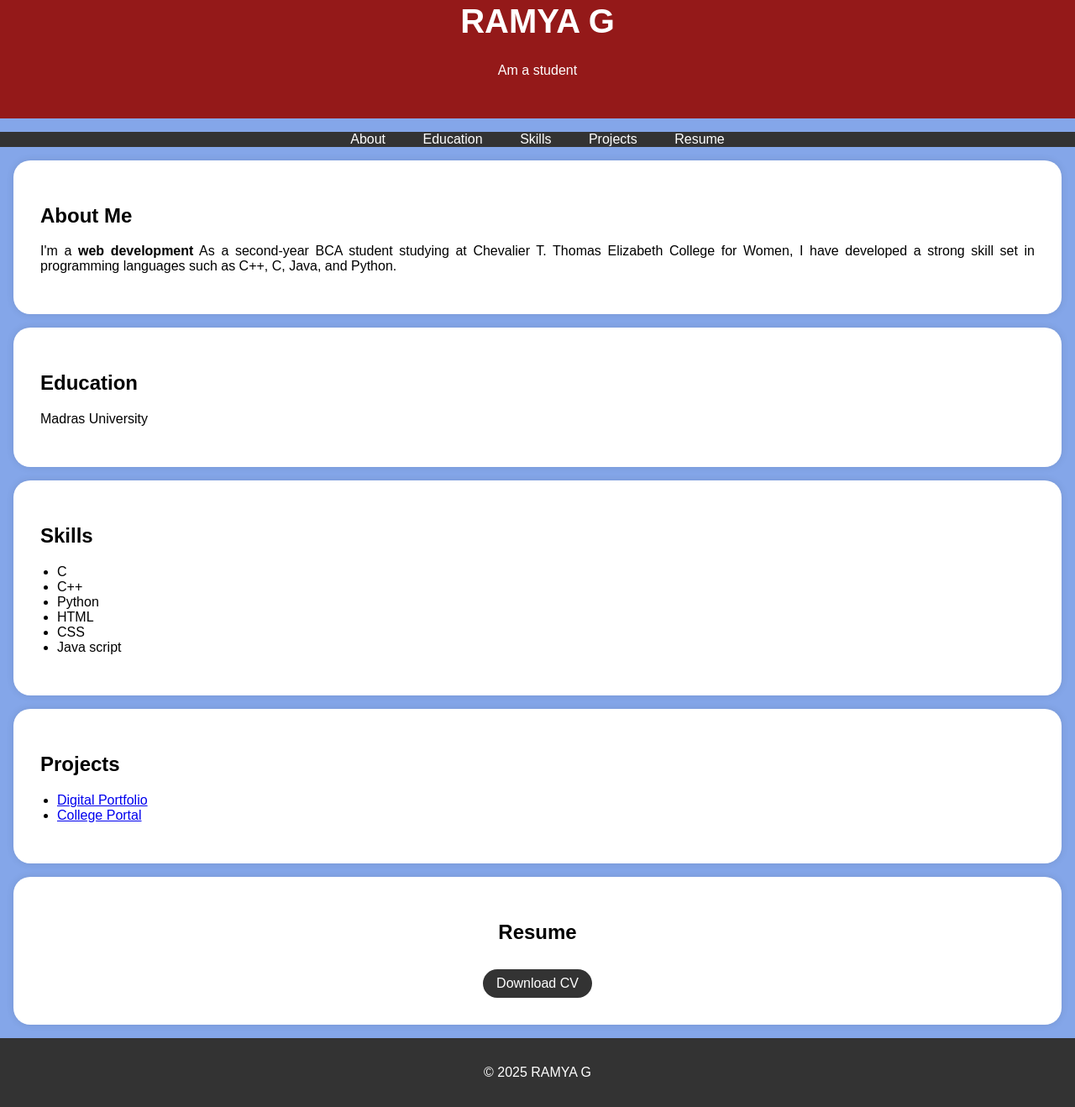
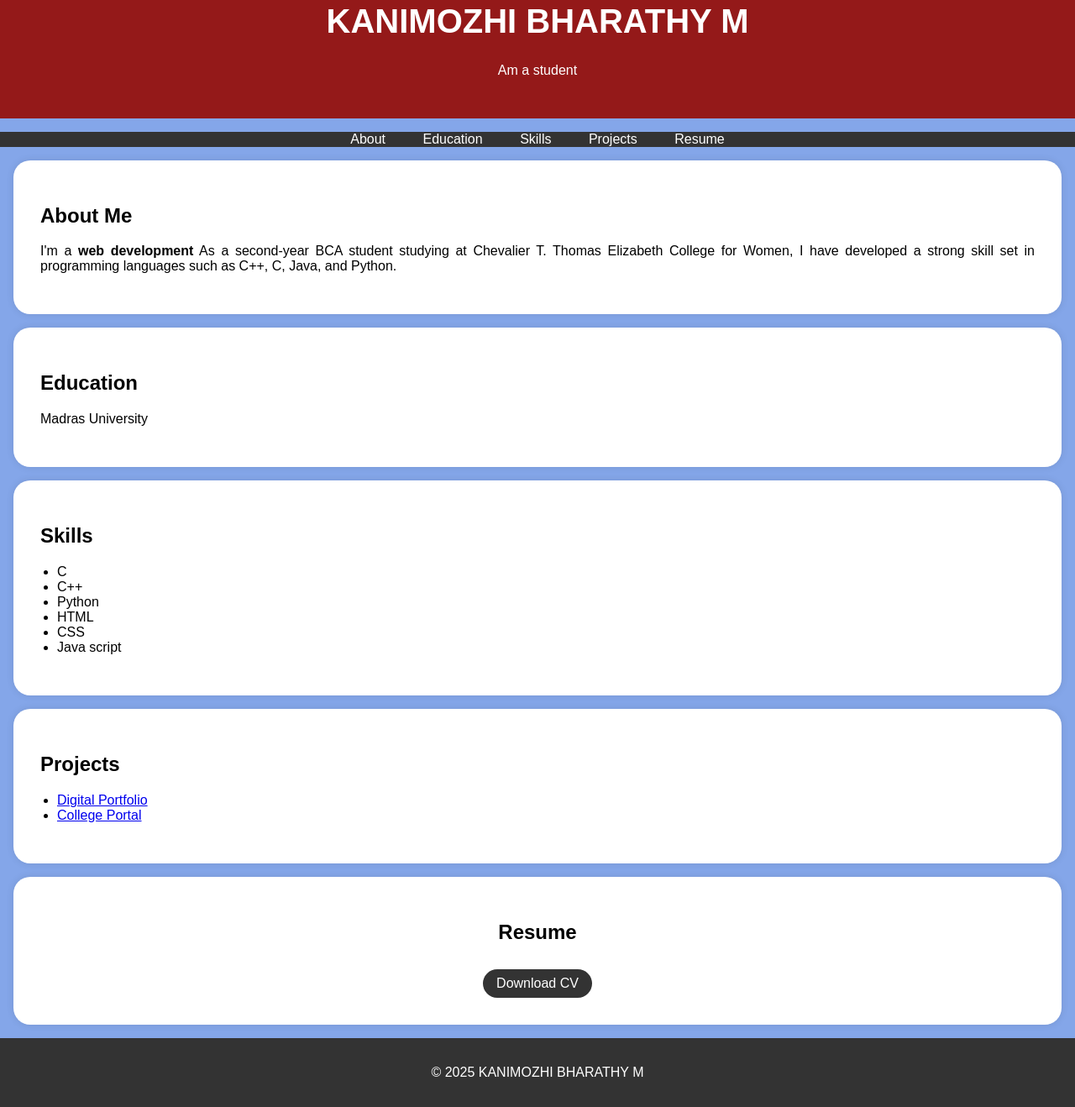
Before and after one commit to kani136/portfolio, a plain HTML site: page index.html in a window 1280 px wide. Shown: the part 56-1374 px from the top of the page at 84% size. Drawn offline with Linux system fonts and the light colour scheme.

Commit message:
Update index.html

```diff
--- a/index.html
+++ b/index.html
@@ -96,7 +96,7 @@
         <div class="header-content">
             <!-- Add your profile picture here -->
            <!-- <img src="passport photo.jpg" alt="Your Profile Picture" class="profile-picture"> -->
-            <h1>RAMYA G</h1>
+            <h1>KANIMOZHI BHARATHY M</h1>
             <p>Am  a student</p>
         </div>
     </header>
@@ -171,7 +171,7 @@
     </section>
 
     <footer>
-        <p>&copy; 2025 RAMYA G</p>
+        <p>&copy; 2025 KANIMOZHI BHARATHY M</p>
     </footer>
 
     <script>
```
